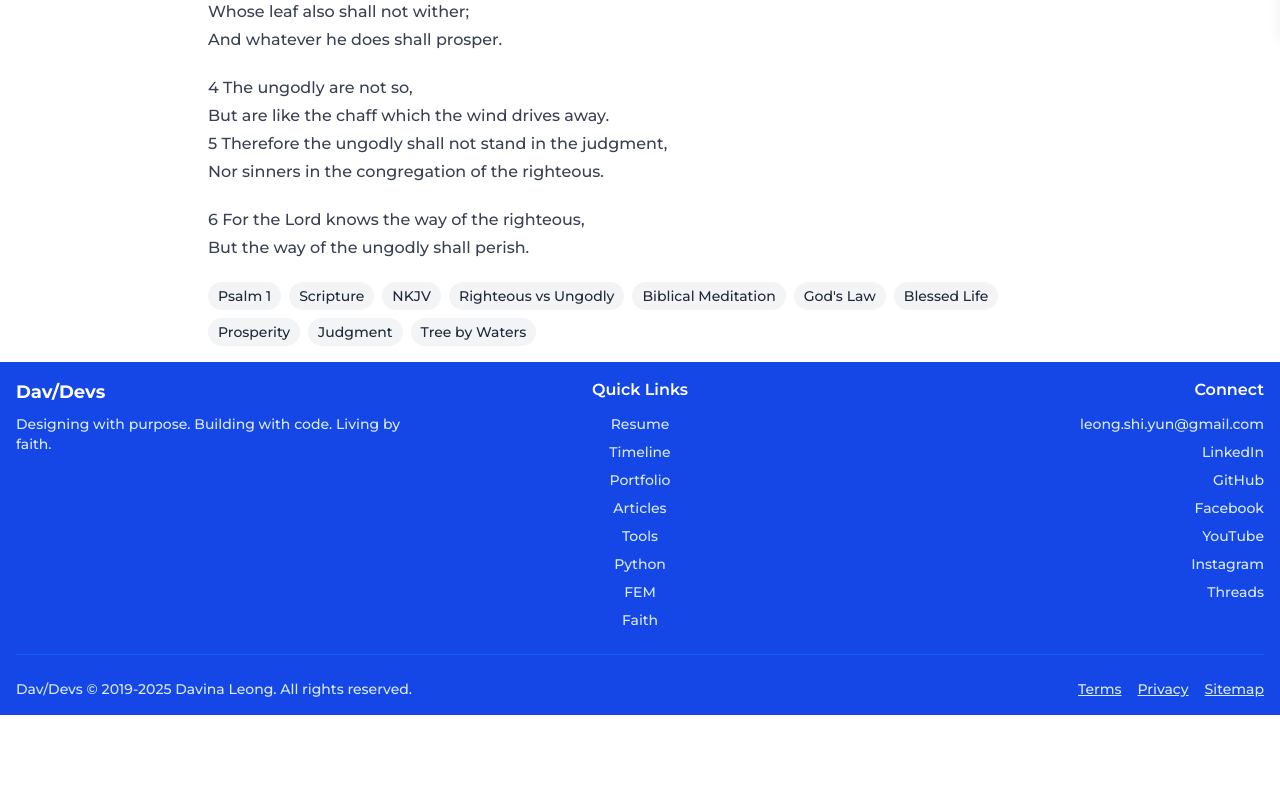
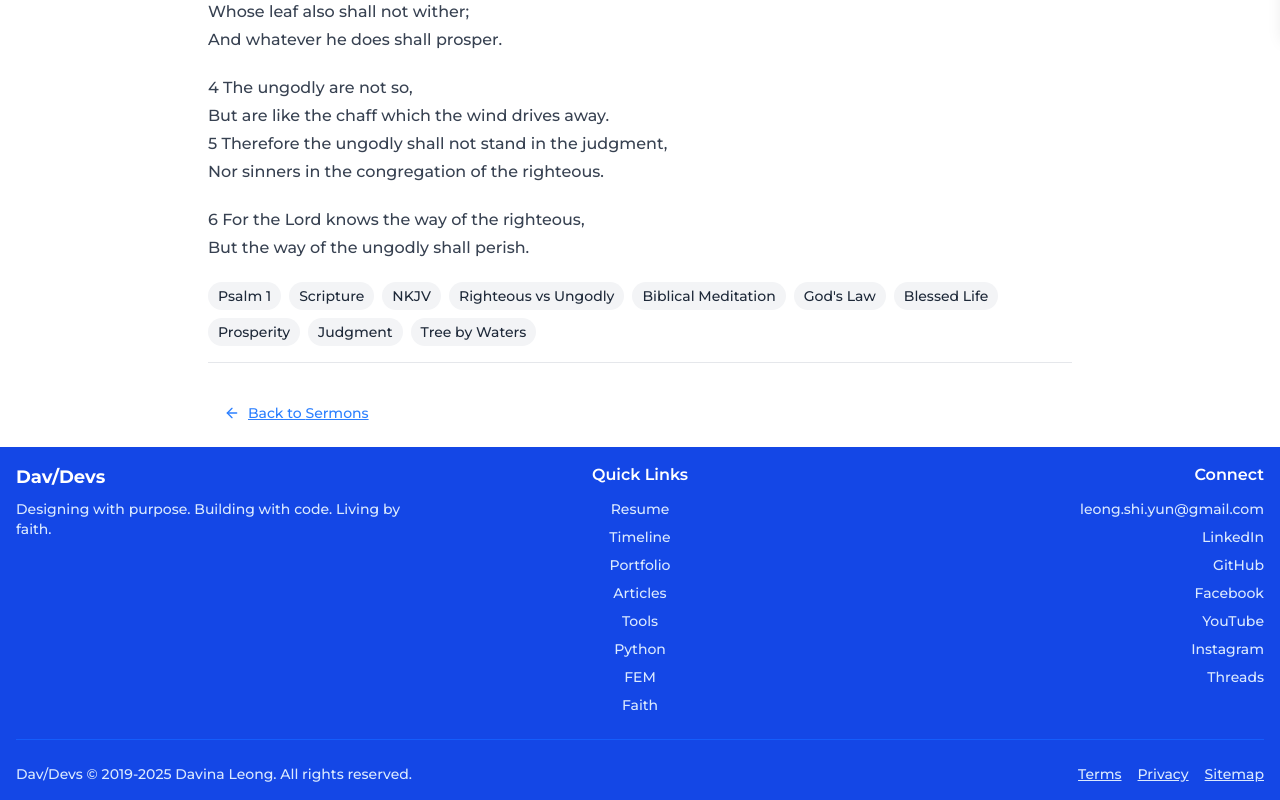
Before and after one commit to davinaleong/proj-davdevs-2025, a Next.js app: page /faith/20251022-psalm-1-nkjv in a window 1280 px wide. Shown: the part 766-1566 px from the top of the page. Before the commit the page ends 1481 px from the top, so only its background shows below. Built offline with nearby package versions, Linux system fonts and the light colour scheme.

Commit message:
Added a back link.

```diff
--- a/app/components/PostPage.tsx
+++ b/app/components/PostPage.tsx
@@ -1,8 +1,10 @@
 import { notFound } from 'next/navigation'
+import { ArrowLeft } from 'lucide-react'
 import HeroSection from "./HeroSection"
 import Prose from "./Prose"
 import TagFlex from "./TagFlex"
 import Tag from "./Tag"
+import Anchor from "./Anchor"
 import { getPostBySlug, PostType } from "../utils/content"
 import { MDXRemote } from 'next-mdx-remote/rsc'
 import dateFormatConfig from '../config/date-format.json'
@@ -97,6 +99,16 @@ export default function PostPage({ params, postType }: PostPageProps) {
                         ))}
                     </TagFlex>
                 )}
+
+                <div className="mt-12 pt-8 border-t border-gray-200 dark:border-gray-700">
+                    <Anchor
+                        href={`/${postType}`}
+                        className="inline-flex items-center gap-2 px-4 py-2 text-sm font-medium"
+                    >
+                        <ArrowLeft size={16} />
+                        Back to {postType.charAt(0).toUpperCase() + postType.slice(1)}
+                    </Anchor>
+                </div>
             </section>
         </div>
     )
```
